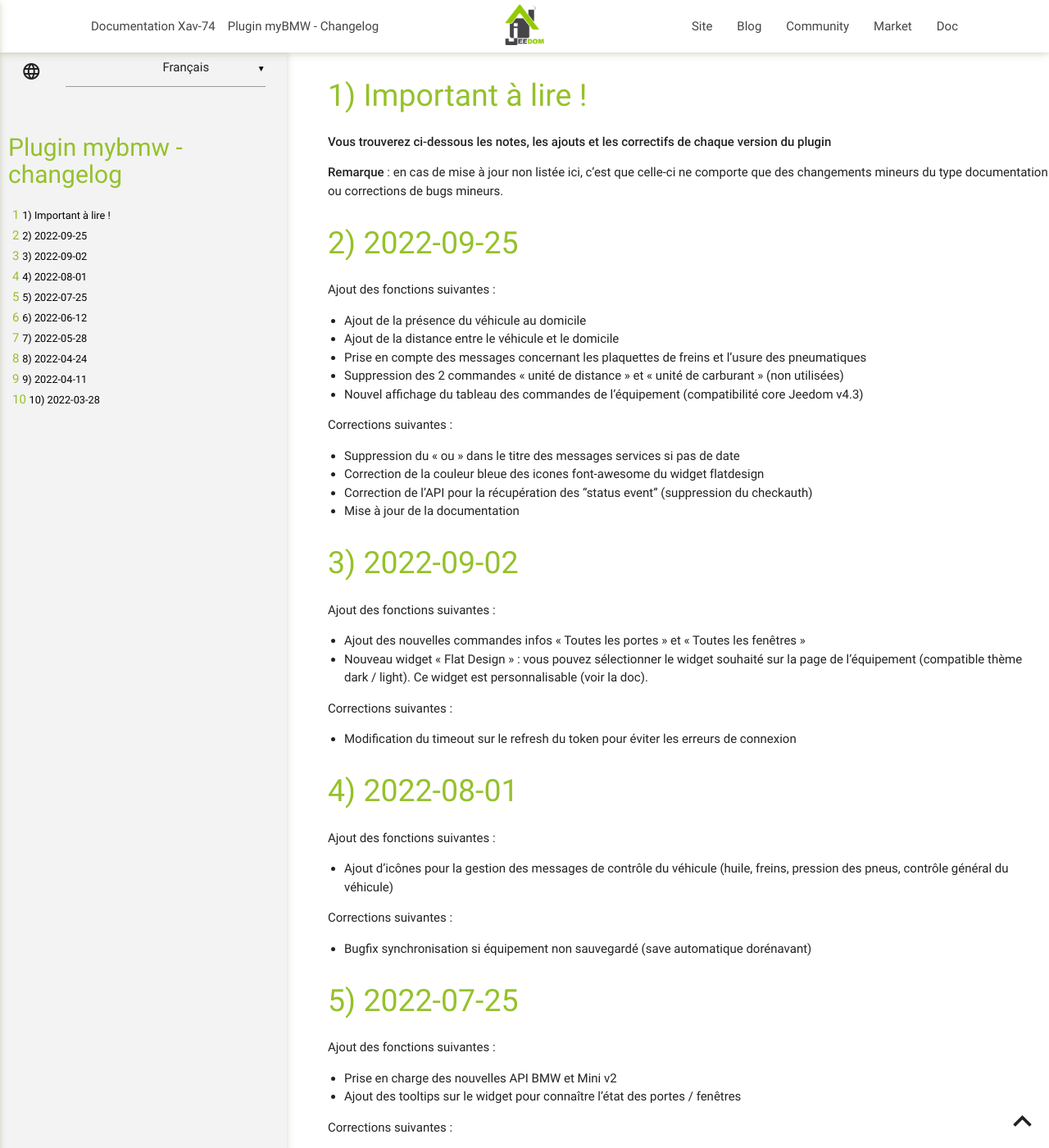
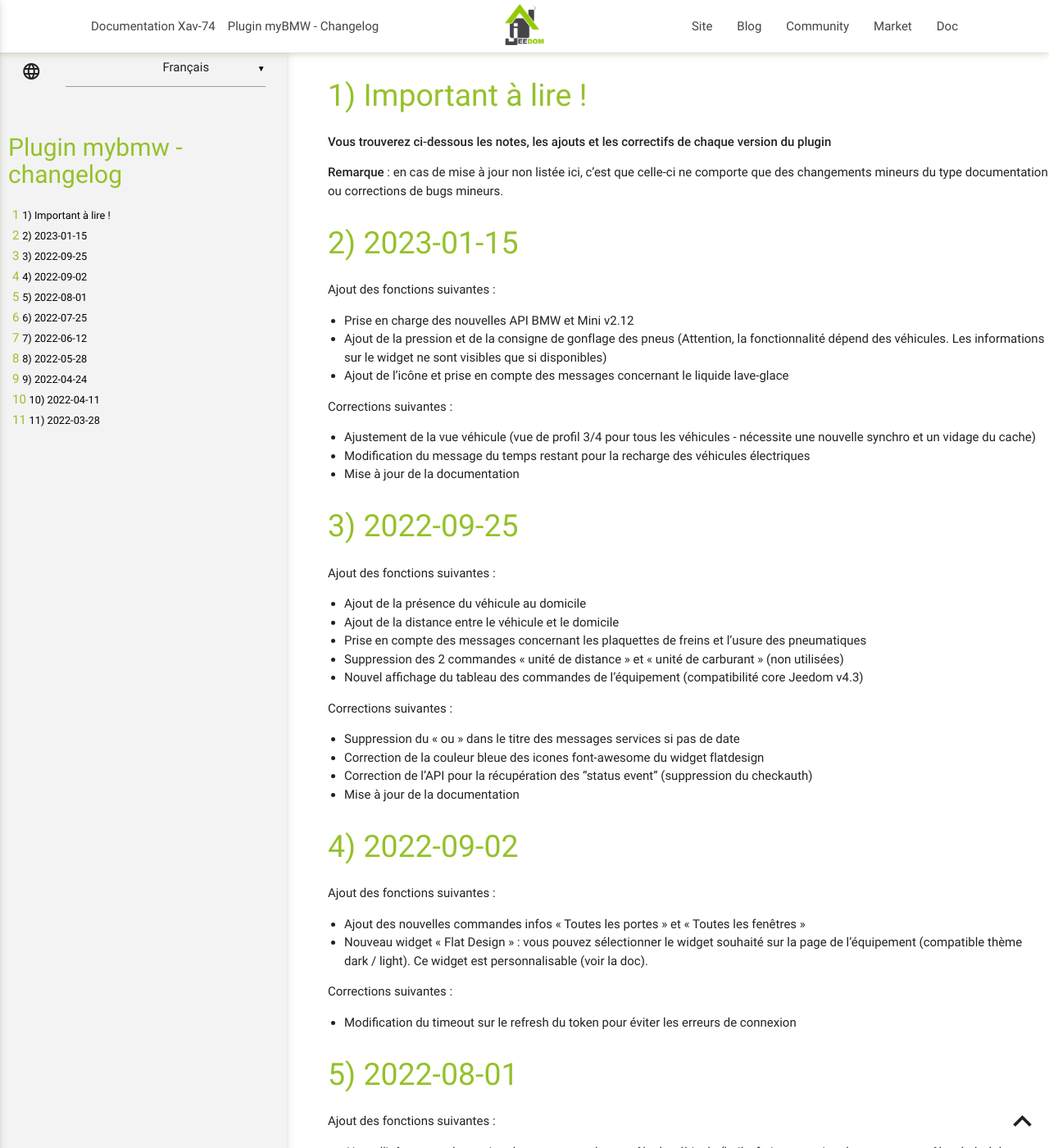
Before and after one commit to Xav-74/Documentation, a Jekyll site: the page built from myBMW/fr_FR/changelog.md, in a window 1280 px wide and 1400 px high. Shown: the whole window at 82% size. Built offline with Jekyll 4.4.1, drawn with Linux system fonts in a browser that asks for light colours; some of the changed text lies outside the part shown.

Commit message:
Update myBMW docs

```diff
--- a/myBMW/fr_FR/changelog.md
+++ b/myBMW/fr_FR/changelog.md
@@ -10,6 +10,19 @@
 **Vous trouverez ci-dessous les notes, les ajouts et les correctifs de chaque version du plugin**
 
 **Remarque** : en cas de mise à jour non listée ici, c'est que celle-ci ne comporte que des changements mineurs du type documentation ou corrections de bugs mineurs.
+
+
+# 2023-01-15
+
+Ajout des fonctions suivantes :
+ - Prise en charge des nouvelles API BMW et Mini v2.12
+ - Ajout de la pression et de la consigne de gonflage des pneus (Attention, la fonctionnalité dépend des véhicules. Les informations sur le widget ne sont visibles que si disponibles)
+ - Ajout de l’icône et prise en compte des messages concernant le liquide lave-glace
+
+Corrections suivantes :
+ - Ajustement de la vue véhicule (vue de profil 3/4 pour tous les véhicules - nécessite une nouvelle synchro et un vidage du cache)
+ - Modification du message du temps restant pour la recharge des véhicules électriques
+ - Mise à jour de la documentation
 
 
 # 2022-09-25
```
Also changed, not shown: myBMW/fr_FR/index.md (+8 -0 lines).
